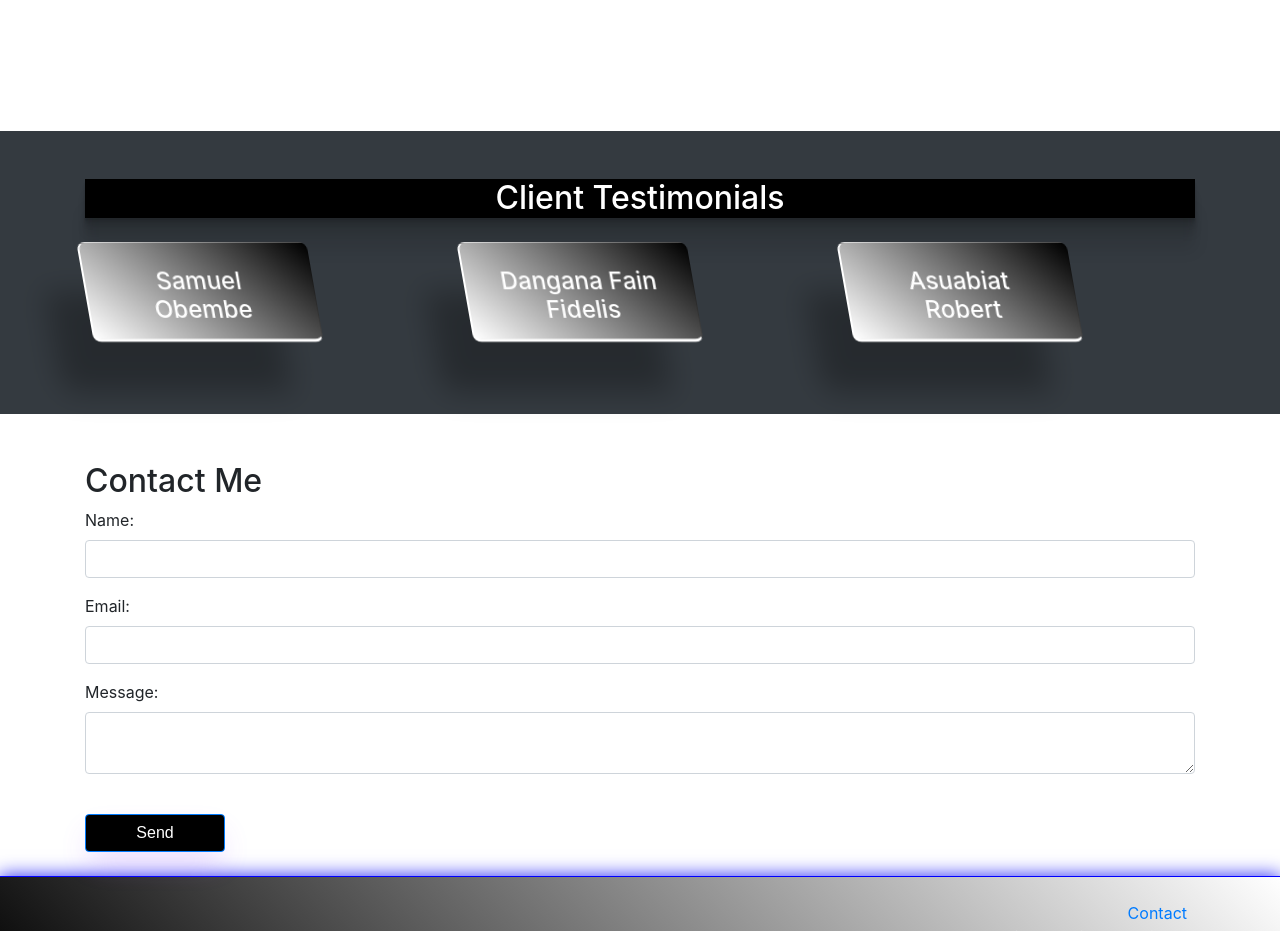
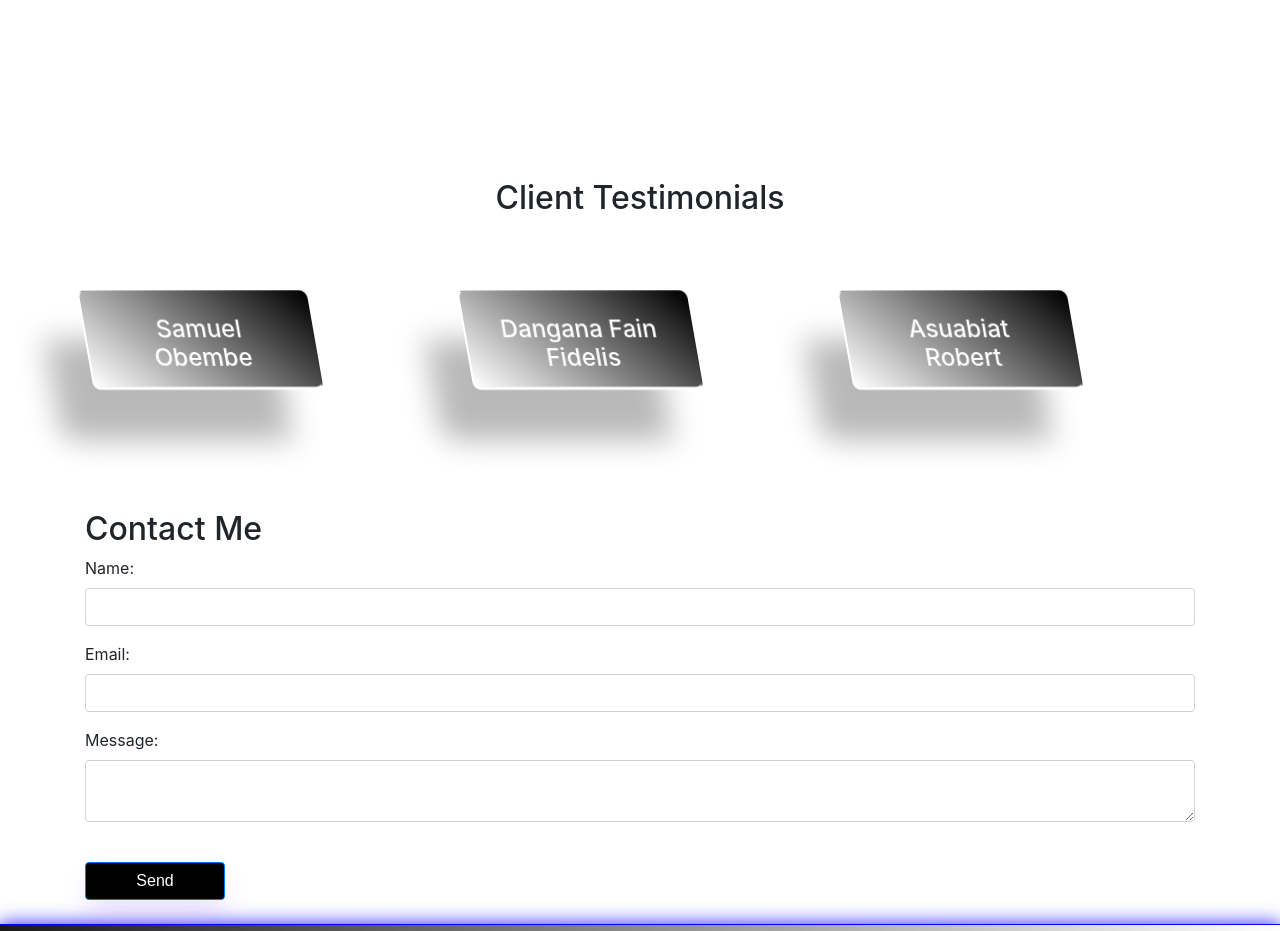
Before and after one commit to Akins20/akinsPortfolio, a plain HTML site: page index.html in a window 1280 px wide. Shown: the part 3580-4511 px from the top of the page. Drawn offline with nearby package versions, Linux system fonts and the light colour scheme.

Commit message:
Test Commit

```diff
--- a/index.html
+++ b/index.html
@@ -411,9 +411,9 @@
     </section>
 
 
-    <section id="testimonials" class="py-5 bg-dark text-light" data-component="ClientTestimonials">
+    <section id="testimonials" class="py-5" data-component="ClientTestimonials">
         <div class="container">
-            <h2 class="text-center mb-4 testimonials-header">Client Testimonials</h2>
+            <h2 class="text-center mb-4 pb-5">Client Testimonials</h2>
             <div class="row">
                 <div class="col-md-4 mb-4">
                     <div class="card p-4 text-center">
```
